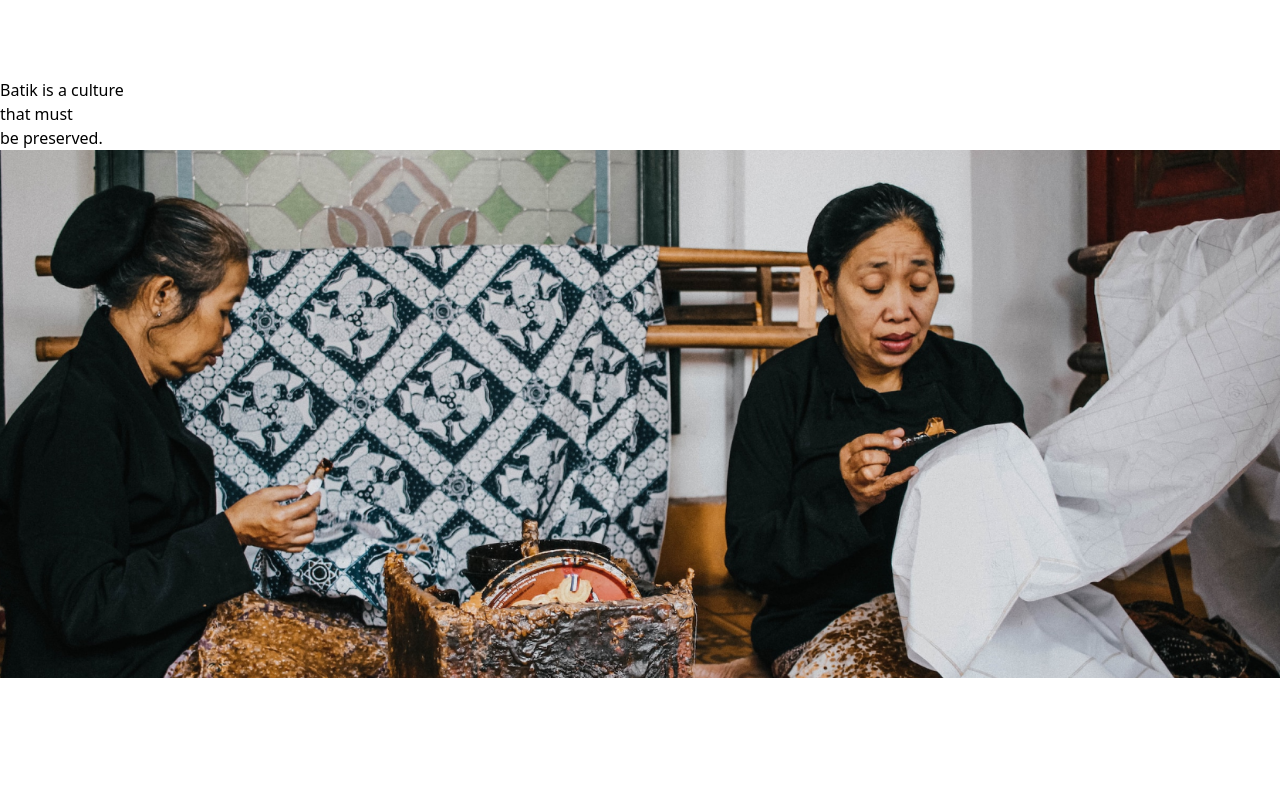
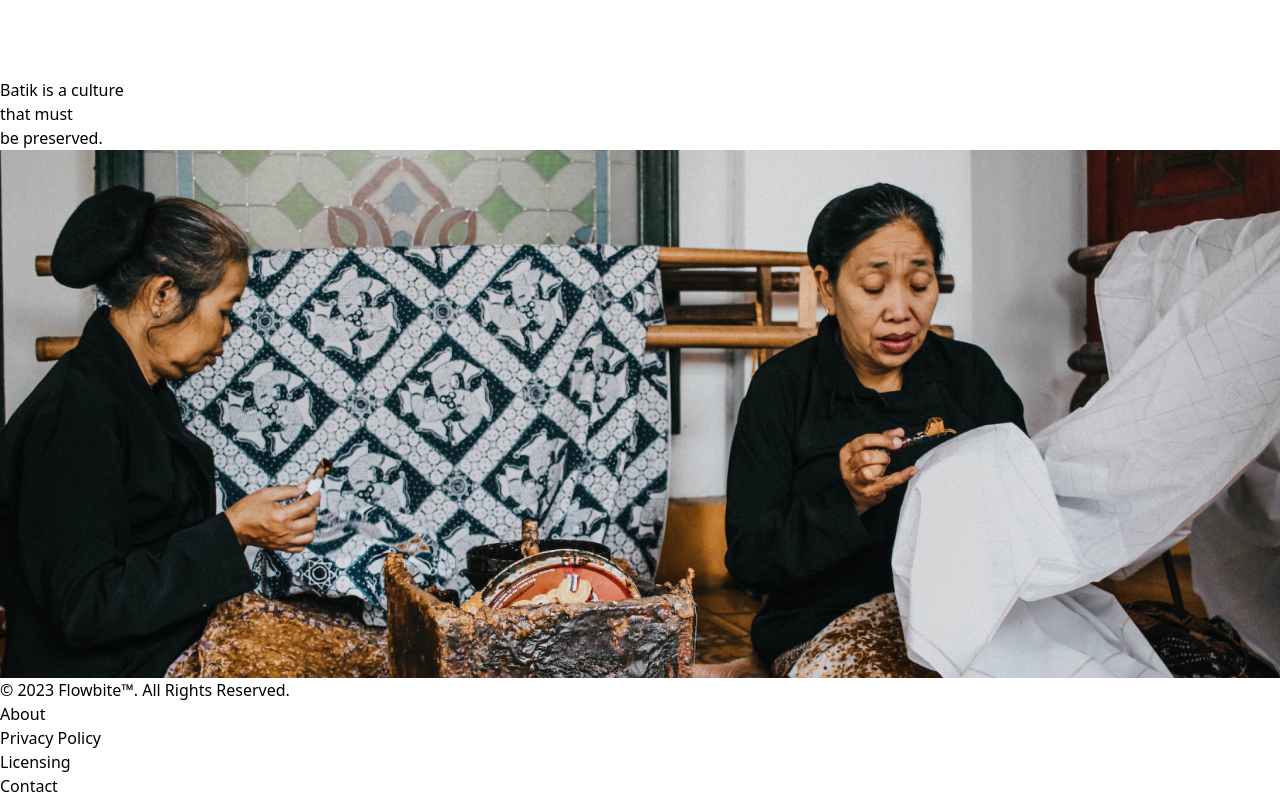
Before and after one commit to dityaww/ppl, a React (Vite) app in the folder views/: page / in a window 1280 px wide. Shown: the part 3035-3833 px from the top of the page. Before the commit the page ends 3713 px from the top, so only its background shows below. Built offline with nearby package versions, Linux system fonts and the light colour scheme.

Commit message:
update nav and homepage

```diff
--- a/views/src/components/Navbar.jsx
+++ b/views/src/components/Navbar.jsx
@@ -3,7 +3,7 @@ import LogoBatik from '../assets/logo-batik.png'
 
 const Navbar = () => {
     return(
-        <nav className='h-24 flex justify-between px-20'>
+        <nav className='h-24 flex justify-between px-20 shadow-sm'>
             <img src={LogoBatik} className='w-100 scale-150' alt="image_error" />
 
             <div className='flex gap-10'>
--- a/views/src/pages/HomePage.jsx
+++ b/views/src/pages/HomePage.jsx
@@ -3,7 +3,7 @@
 import Navbar from '../components/Navbar'
 import Batikbg from '../assets/batik-img.png'
 import Typography from '../assets/topography.svg'
-
+import Footer from '../components/Footer'
 
 const HomePage = () => {
     return(
@@ -21,6 +21,8 @@ const HomePage = () => {
             {/* <h1>Halaman Home</h1> */}
 
             <img src={Batikbg} width='100%' alt="no-img" />
+
+            <Footer />
         </>
     )
 }
```
